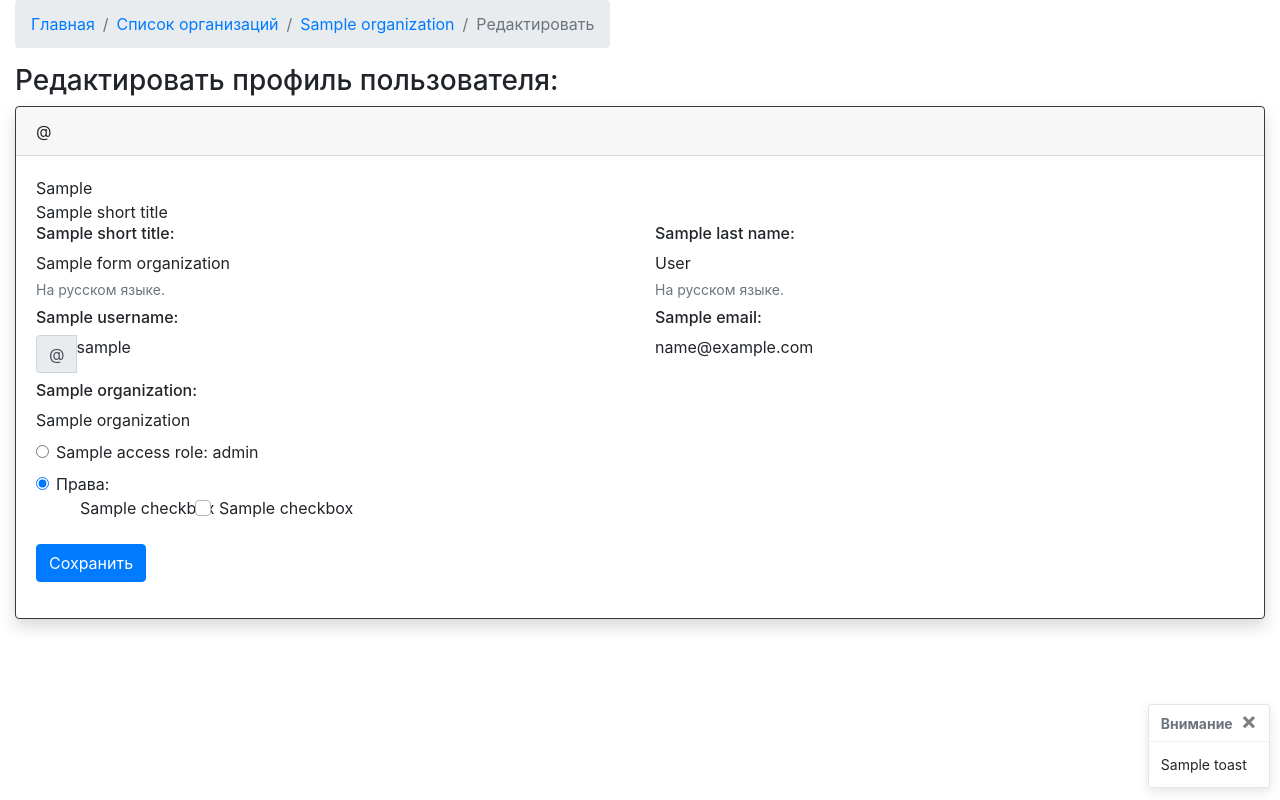
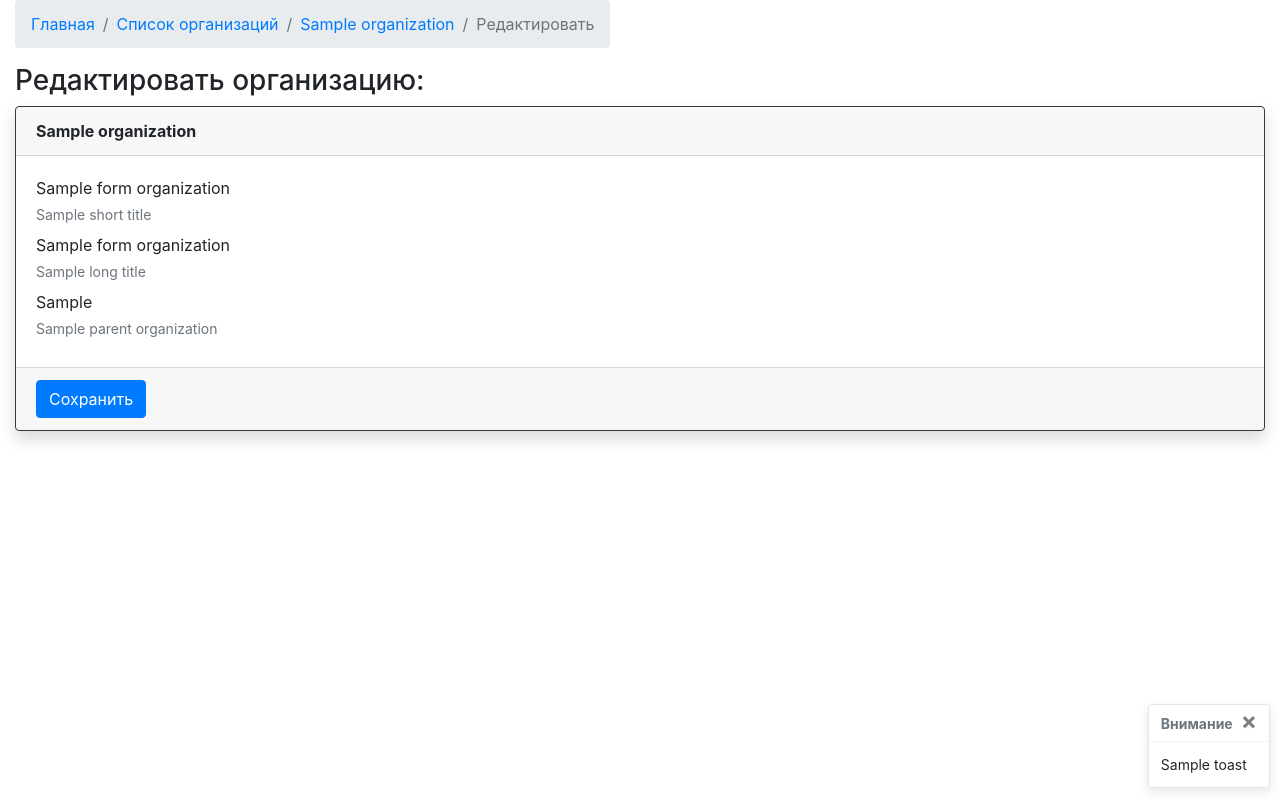
Before and after one commit to joinc/SupportCenter, a Django app: template templates/organization/edit.html in a window 1280 px wide. Run offline with Django 3.2, Linux system fonts and the light colour scheme; the template is opened without the code that fills it: most values are stand-ins (such as "Sample title", 1, 10 or a date in 2020); some libraries are stand-ins or nearby versions.

Commit message:
Refactoring

```diff
--- a/Main/models.py
+++ b/Main/models.py
@@ -22,10 +22,6 @@ class Organization(models.Model):
         default=None,
         related_name='ParentOrg',
         on_delete=models.SET_NULL,
-    )
-    is_deleted = models.BooleanField(
-        verbose_name='Удалена',
-        default=False,
     )
     create_date = models.DateTimeField(
         verbose_name='Дата создания организации',
--- a/Profile/models.py
+++ b/Profile/models.py
@@ -62,6 +62,7 @@ class UserProfile(models.Model):
         Organization,
         verbose_name='Организация',
         null=True,
+        blank=True,
         default=None,
         related_name='Organization',
         on_delete=models.SET_NULL,
@@ -70,6 +71,7 @@ class UserProfile(models.Model):
         Department,
         verbose_name='Отдел',
         null=True,
+        blank=True,
         default=None,
         related_name='Department',
         on_delete=models.SET_NULL,
@@ -82,6 +84,8 @@ class UserProfile(models.Model):
         AccessRole,
         verbose_name='Роль доступа',
         null=True,
+        blank=True,
+        default=None,
         related_name='AccessRole',
         on_delete=models.SET_NULL,
     )
--- a/templates/organization/edit.html
+++ b/templates/organization/edit.html
@@ -3,6 +3,10 @@
 {% block html_title %}Главная{% endblock %}
 {% block html_head %}
     <link rel='stylesheet' href='{% static "css/main.css" %}' type='text/css' />
+    <link rel='stylesheet' href='{% static "css/select2.min.css" %}' type='text/css' />
+    <link rel='stylesheet' href='{% static "css/select2-bootstrap4.min.css" %}' type='text/css' />
+    <script src='{% static "js/select2.min.js" %}'></script>
+    <script src='{% static "js/locales/select2.ru.js" %}'></script>
 {% endblock %}
 {% block html_body %}
     <main role="main" class="container-fluid">
@@ -18,83 +22,47 @@
                 </nav>
             </div>
         </div>
-        <h3>Редактировать профиль пользователя:</h3>
+        <h3>Редактировать организацию:</h3>
         <div class="shadow card border-dark mb-3">
             <div class="card-header">
-                <strong class="text-gray-dark"></strong>
-                @
+                <strong class="text-gray-dark">{{ organization }}</strong>
             </div>
-            <div class="card-body">
-                <table>
-                {{ form_organization.as_table }}
-                </table>
-                {{ form_organization.short_title.label }}
-                <form method='post' action=''>
+            <form method='post' action='' class="mb-0">
+                <div class="card-body">
                     {% csrf_token %}
                     <div class="row">
-                        <div class="col-md-6 mb-2">
-                            <h6>{{ form_organization.short_title.label }}:</h6>
+                        <div class="col-md-12 mb-2">
                             {{ form_organization.short_title }}
-                            <small class="form-text text-muted">На русском языке.</small>
-                        </div>
-                        <div class="col-md-6 mb-2">
-                            <h6>{{ form_user.last_name.label }}:</h6>
-                            {{ form_user.last_name }}
-                            <small class="form-text text-muted">На русском языке.</small>
-                        </div>
-                    </div>
-                    <div class="row">
-                        <div class="col-md-6 mb-2">
-                            <h6>{{ form_user.username.label }}:</h6>
-                            <div class="input-group">
-                                <div class="input-group-prepend"><span class="input-group-text">@</span></div>
-                                {{ form_user.username }}
-                            </div>
-                        </div>
-                        <div class="col-md-6 mb-2">
-                            <h6>{{ form_user.email.label }}:</h6>
-                            {{ form_user.email }}
+                            <small class="form-text text-muted">{{ form_organization.short_title.label }}</small>
                         </div>
                     </div>
                     <div class="row">
                         <div class="col-md-12 mb-2">
-                            <h6>{{ form_user.organization.label}}:</h6>
-                            {{ form_user.organization }}
+                            {{ form_organization.long_title }}
+                            <small class="form-text text-muted">{{ form_organization.long_title.label }}</small>
                         </div>
                     </div>
                     <div class="row">
                         <div class="col-md-12 mb-2">
-                            <div class="form-check">
-                                <input class="form-check-input" type="radio" name="access_choice" id="sample" value="sample"{% if sample %} checked{% endif %}>
-                                <label class="form-check-label" for="sample">{{ form_user.access_role.label}}:</label>
-                                {{ form_user.access_role }}
-                            </div>
+                            {{ form_organization_list.parent_organization }}
+                            <small class="form-text text-muted">{{ form_organization_list.parent_organization.label }}</small>
                         </div>
                     </div>
-                    <div class="row">
-                        <div class="col-md-12 mb-2">
-                            <div class="form-check">
-                                <input class="form-check-input" type="radio" name="access_choice" id="nosample" value="nosample"{% if not sample %} checked{% endif %}>
-                                <label class="form-check-label" for="nosample">Права:</label>
-                                {% for checkbox in form_access %}
-                                    <div class="custom-control custom-checkbox">
-                                        {{ checkbox }}
-                                        <label class="custom-control-label" for="id_{{ checkbox.name }}">{{ checkbox.label }}</label>
-                                    </div>
-                                {% endfor %}
-                            </div>
-                        </div>
-                    </div>
-                    <div class="mt-3">
-                        <button class="btn btn-primary" type="submit">Сохранить</button>
-                    </div>
-                </form>
-            </div>
+                </div>
+                <div class="card-footer">
+                    <button class="btn btn-primary" type="submit">Сохранить</button>
+                </div>
+            </form>
         </div>
     </main>
-    <script type="text/javascript">
-        $(document).ready(function(){
-            $('#id_username').prop("disabled", true);
+    <script>
+        $(document).ready(function() {
+            $('select[name=parent_organization]').select2({
+                allowClear: true,
+                placeholder: "Выберите вышестоящую организацию",
+                theme: "bootstrap4",
+                language: "ru"
+            });
         });
     </script>
 {% endblock %}
```
Also changed, not shown: Main/forms.py (+17 -6 lines), Main/views.py (+5 -4 lines), Profile/forms.py (+44 -63 lines), Profile/views.py (+16 -20 lines), templates/organization/list.html (+5 -3 lines), templates/profile/edit.html (+20 -10 lines), templates/profile/list.html (+19 -2 lines).
